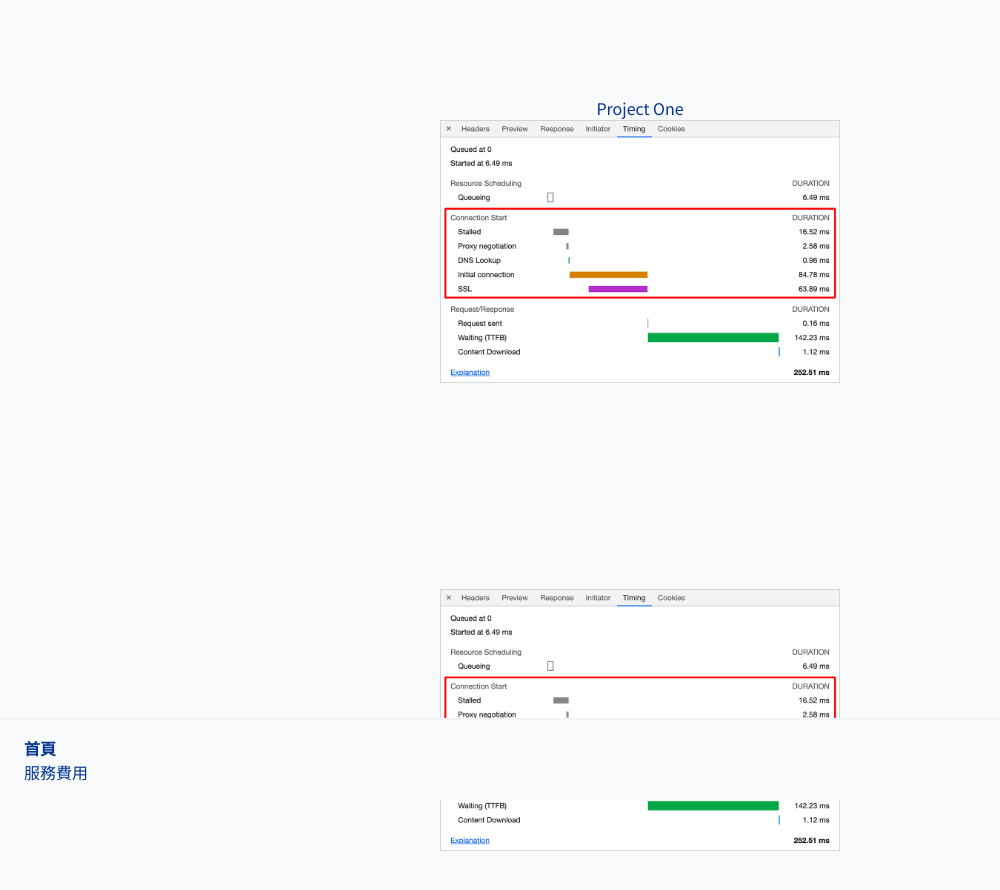
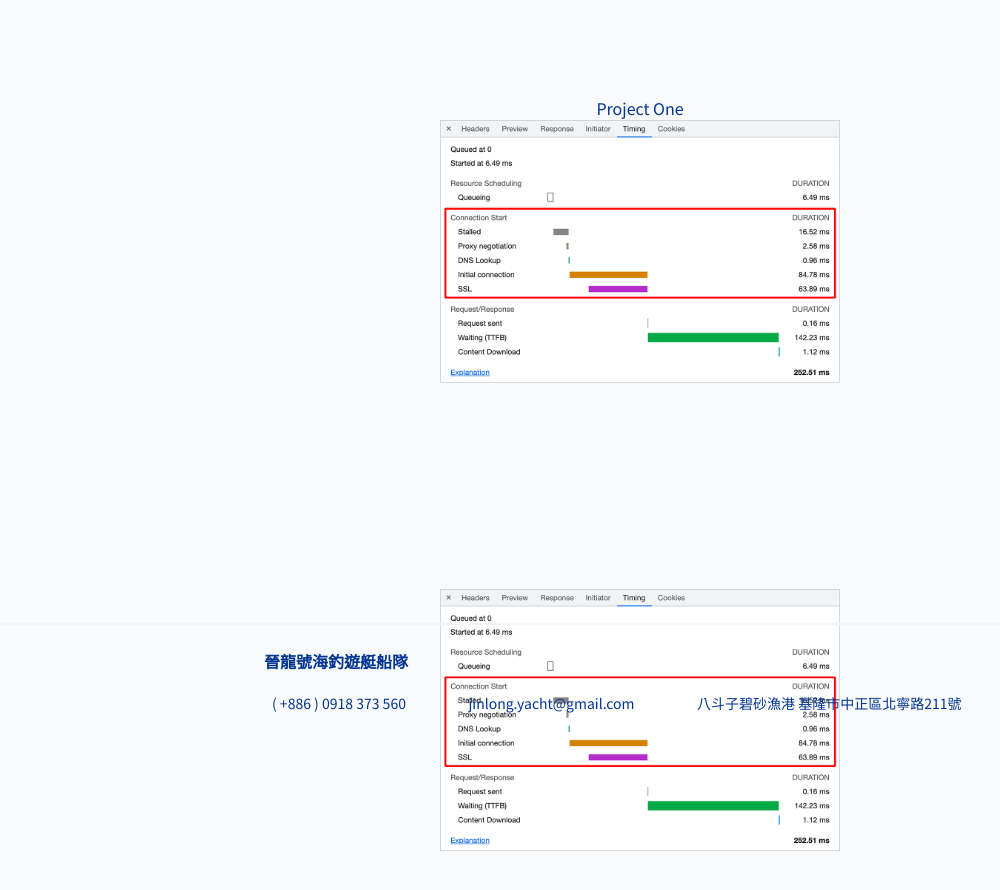
Before and after one commit to ashley-wu/project-one, a Next.js app: page / in a window 1280 px wide. Shown: the top 890 px of the page, without its empty margins (0-1000 px from the left). Built offline with nearby package versions, Linux system fonts and the light colour scheme.

Commit message:
Add contact info and social media link

```diff
--- a/app/components/Footer.tsx
+++ b/app/components/Footer.tsx
@@ -4,24 +4,59 @@ import { usePathname } from 'next/navigation'
 
 export default function Footer() {
   return (
-    <footer className='grid grid-cols-2 justify-between p-4 bg-gray-50 sticky bottom-0 left-0 right-0'>
-      <nav>
-        <ul>
-          <NavLink path='/' title='首頁' />
-          <NavLink path='/fares' title='服務費用' />
-        </ul>
-      </nav>
-      <div>
-        <Link href='https://www.facebook.com/profile.php?id=100063649581721' target='_blank' className='mr-2'>
-          <i className="fa-brands fa-square-facebook text-4xl text-primary"></i>
-        </Link>
-        <Link href='https://line.me/R/ti/p/%40qsj5646s' target='_blank'>
-          <i className="fa-brands fa-line text-4xl text-primary"></i>
-        </Link>
-      </div>
+    <footer className='bg-white'>
+      <section className='grid max-w-[800px] mx-auto p-6'>
+        <div className='font-semibold'>晉龍號海釣遊艇船隊</div>
+        <ContactInfo />
+        <SocialMedia />
+      </section>
     </footer>
   )
 }
+
+const ContactInfo = () => {
+  return (
+    <div className='grid md:grid-flow-col pt-4'>
+      <div className='flex items-center gap-x-2 text-sm py-1'>
+        <i className="fa-solid fa-phone-volume"></i>
+        <p>( +886 ) 0918 373 560</p>
+      </div>
+      <div className='flex items-center gap-x-2 text-sm py-1'>
+        <i className="fa-regular fa-envelope"></i>
+        <p>jinlong.yacht@gmail.com</p>
+      </div>
+      <div className='flex items-center gap-x-2 text-sm py-1'>
+        <i className="fa-solid fa-location-dot"></i>
+        <p>八斗子碧砂漁港 基隆市中正區北寧路211號</p>
+      </div>
+    </div>
+  )
+}
+
+const SocialMedia = () => {
+  return (
+    <div className='pt-2'>
+      <Link
+        href='https://www.facebook.com/profile.php?id=100063649581721'
+        className='mr-2'
+        target='_blank'
+      >
+        <i className='fa-brands fa-square-facebook text-[34px] text-[#3B5998]'></i>
+      </Link>
+      <Link
+        href='https://line.me/R/ti/p/%40qsj5646s'
+        className=''
+        target='_blank'
+      >
+        <i className='fa-brands fa-line text-3xl text-[#06C755]'></i>
+      </Link>
+    </div>
+  )
+}
+
+
+
+
 
 const NavLink = ({ path, title }: { path: string, title: string}) => {
   const pathname = usePathname()
```
